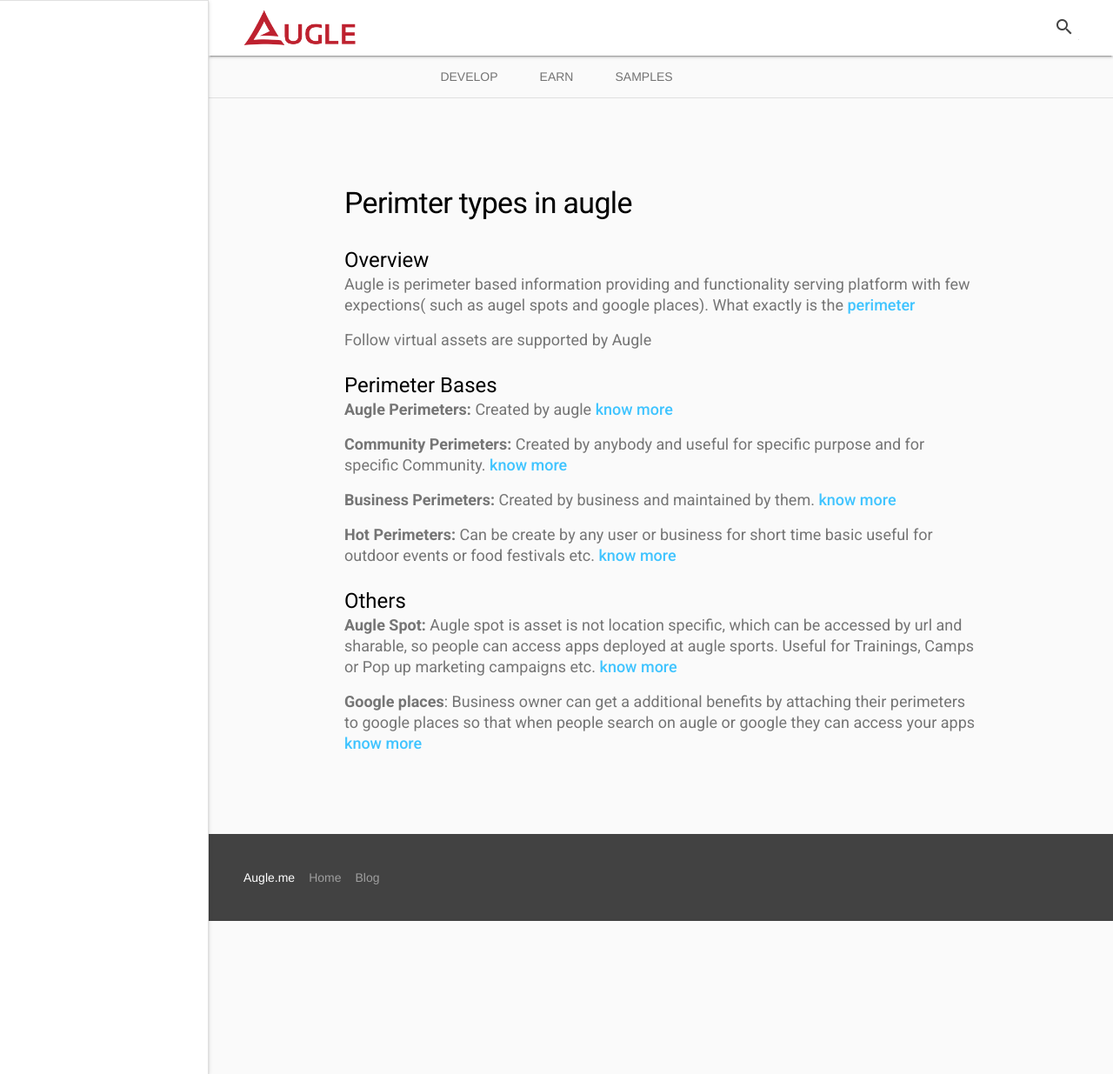
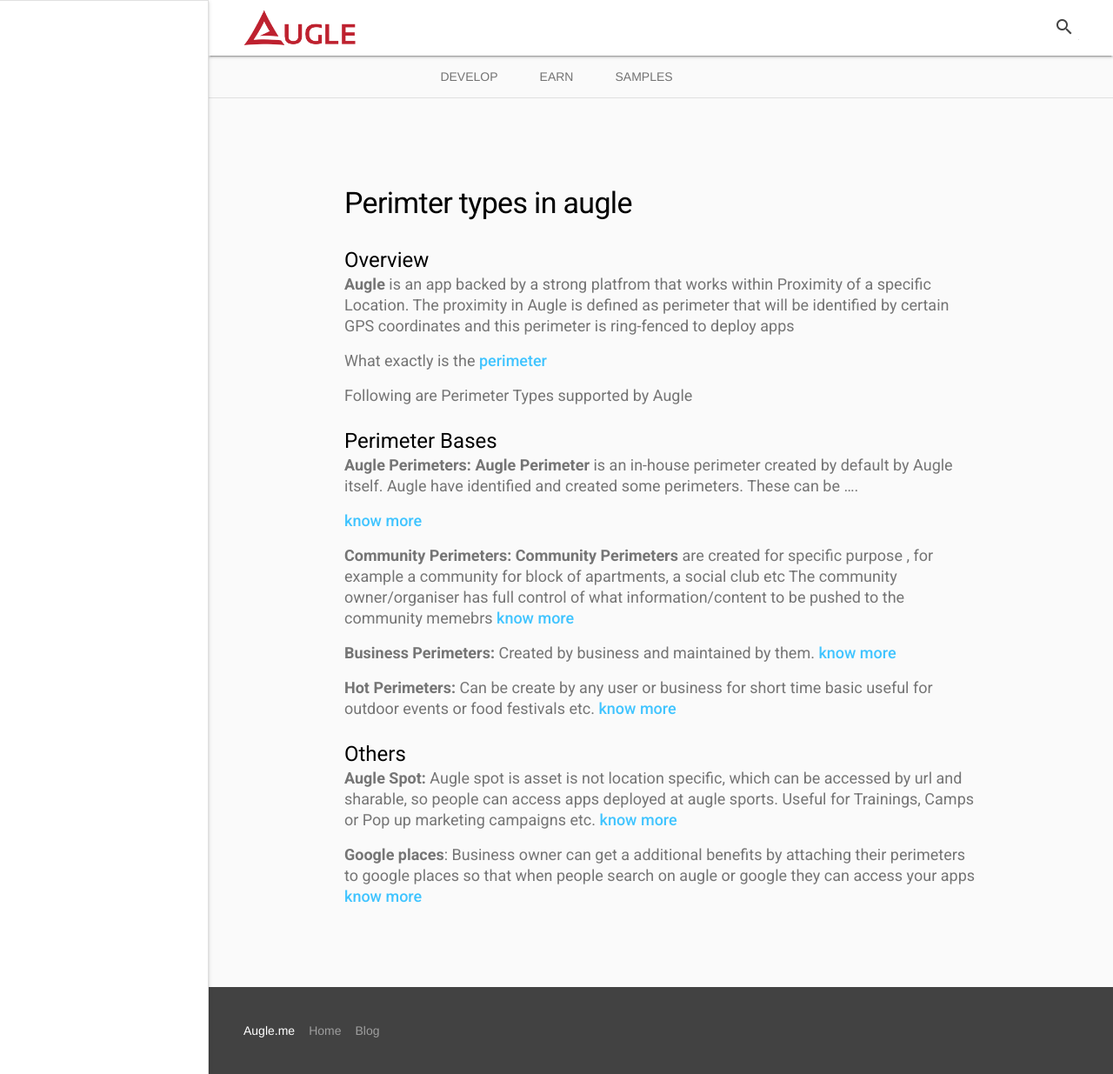
Before and after one commit to augle-me/developer-docs, a Jekyll site: the page built from general/perimeters/perimeter-types.md, in a window 1280 px wide. Shown: the whole page at 87% size. Built offline with Jekyll 4.4.1, drawn with Linux system fonts in a browser that asks for light colours; nearby versions of some CDN libraries; our own code applies the rules of GitHub Pages for plain Markdown files.

Commit message:
docs(general):Updated Perimeter types
updated perimeter types

```diff
--- a/general/perimeters/perimeter-types.md
+++ b/general/perimeters/perimeter-types.md
@@ -6,16 +6,24 @@ layout: 'doc'
 
 ## Overview
 
-Augle is perimeter based information providing and functionality serving platform with few expections( such as augel spots and google places). What exactly is the [perimeter](/docs/general/perimeters/)
+**Augle** is an app backed by a strong platfrom that works within Proximity of a specific Location. The proximity in Augle is defined as  perimeter that will be identified by certain GPS coordinates and this perimeter is ring-fenced to deploy apps
 
-Follow virtual assets are supported by Augle
+What exactly is the [perimeter](/docs/general/perimeters/)
+
+Following are Perimeter Types supported by Augle
 
 #### Perimeter Bases
 
 <!-- All the below are just more 2-3 line elobration need and detailed explaination is needed in other page pages are avaible at /docs/general/perimeters/* perovided links -->
-**Augle Perimeters:** Created by augle [know more](/docs/general/perimeters/augle-perimeter)
+**Augle Perimeters:**
+**Augle Perimeter** is an in-house perimeter created by default by Augle itself. Augle have identified and created some perimeters. These can be .... <!-- more information required here -->
 
-**Community Perimeters:** Created by anybody and useful for specific purpose and for specific Community. [know more](/docs/general/perimeters/community-perimeter)
+[know more](/docs/general/perimeters/augle-perimeter)
+
+**Community Perimeters:**
+**Community Perimeters** are created for specific purpose , for example a community for block of apartments, a social club etc
+The community owner/organiser has full control of what information/content to be pushed to the community memebrs
+[know more](/docs/general/perimeters/community-perimeter)
 
 **Business Perimeters:** Created by business and maintained by them. [know more](/docs/general/perimeters/business-perimeter)
 
```
